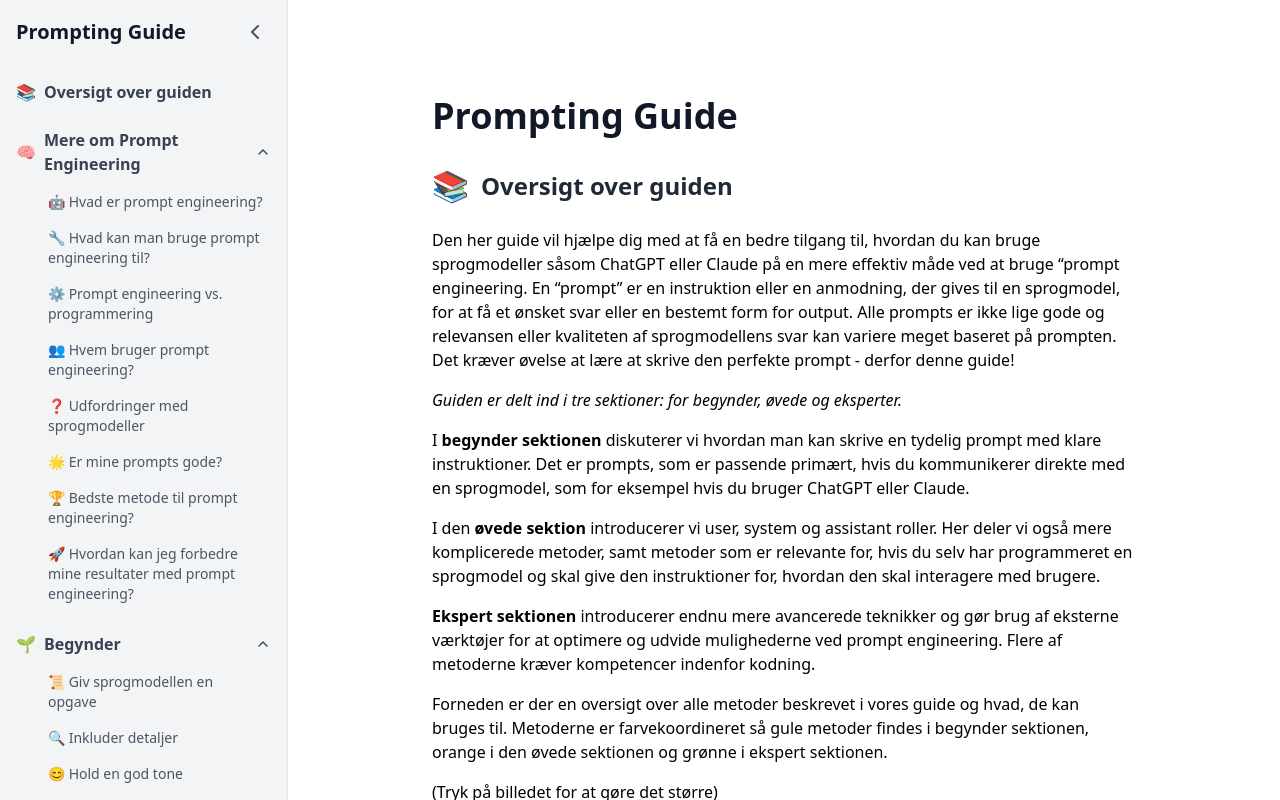
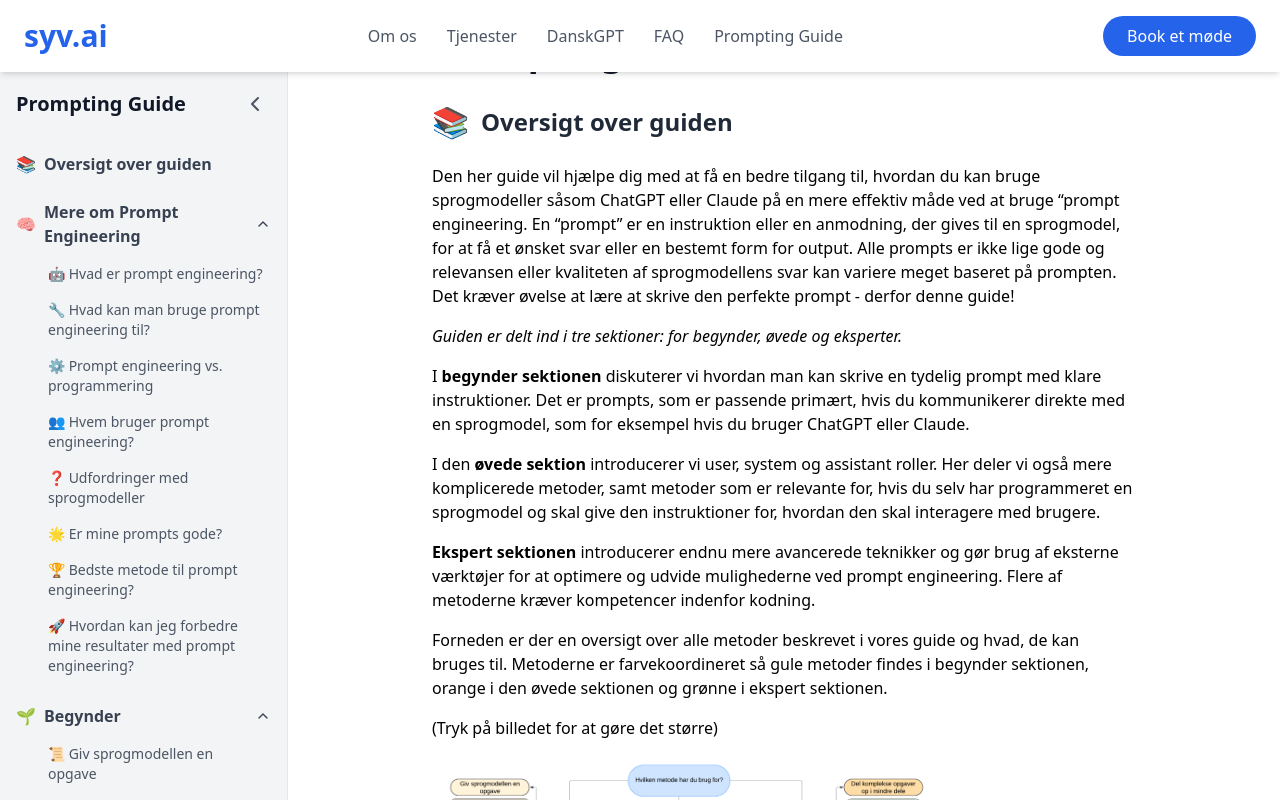
Before and after one commit to mhenrichsen/syv-ai-website, a React (Create React App) app: page /prompting-guide in a window 1280 px wide. Shown: the top 800 px of the page. Built offline with nearby package versions, Linux system fonts and the light colour scheme; the HTML template or start-up script is replaced by a standard one.

Commit message:
tilføjede header/navbar til prompting guide

```diff
--- a/src/components/MainPage.tsx
+++ b/src/components/MainPage.tsx
@@ -1,7 +1,8 @@
 'use client'
 
-import React, { useState, useEffect } from 'react'
+import React, { useState, useEffect, useRef } from 'react'
 import Sidebar from './Sidebar'
+import Header from '../Header'  // Update this import path if necessary
 import { promptGuideData, GuideData } from './PromptGuide'
 import ReactMarkdown from 'react-markdown'
 
@@ -218,27 +219,25 @@ export default function MainPage() {
   const [guideData, setGuideData] = useState<GuideData | null>(null)
   const [isSidebarCollapsed, setIsSidebarCollapsed] = useState(false)
   const [modalImage, setModalImage] = useState<string | null>(null)
+  const [headerHeight, setHeaderHeight] = useState(0)
+  const headerRef = useRef<HTMLDivElement>(null)
 
   useEffect(() => {
     setGuideData(promptGuideData)
   }, [])
 
   useEffect(() => {
-    const handleHashChange = () => {
-      const id = window.location.hash.slice(1)
-      if (id) {
-        const element = document.getElementById(id)
-        if (element) {
-          element.scrollIntoView({ behavior: 'smooth' })
-        }
+    const updateHeaderHeight = () => {
+      if (headerRef.current) {
+        setHeaderHeight(headerRef.current.offsetHeight)
       }
     }
 
-    window.addEventListener('hashchange', handleHashChange)
-    handleHashChange() // Handle initial hash on page load
+    updateHeaderHeight()
+    window.addEventListener('resize', updateHeaderHeight)
 
     return () => {
-      window.removeEventListener('hashchange', handleHashChange)
+      window.removeEventListener('resize', updateHeaderHeight)
     }
   }, [])
 
@@ -248,7 +247,10 @@ export default function MainPage() {
 
   return (
     <div className="min-h-screen bg-white">
-      <div className="pt-16"> {/* You may want to adjust or remove this padding */}
+      <div ref={headerRef}>
+        <Header />
+      </div>
+      <div style={{ paddingTop: `${headerHeight}px` }}>
         <Sidebar onToggle={handleSidebarToggle} />
 
         <main className={`transition-all duration-300 ease-in-out ${
--- a/src/components/Sidebar.tsx
+++ b/src/components/Sidebar.tsx
@@ -1,6 +1,6 @@
 'use client'
 
-import React, { useState, useEffect } from 'react'
+import React, { useState, useEffect, useRef } from 'react'
 import { promptGuideData } from './PromptGuide'
 import { FiChevronLeft, FiChevronRight, FiChevronDown, FiChevronUp } from 'react-icons/fi'
 
@@ -24,7 +24,7 @@ interface GuideData {
 }
 
 interface SidebarProps {
-  onToggle: (collapsed: boolean) => void
+  onToggle: (collapsed: boolean) => void;
 }
 
 const COLLAPSIBLE_SECTIONS = ['mere-om-prompt-engineering', 'begynder', 'øvede', 'ekspert'];
@@ -34,6 +34,8 @@ export default function Sidebar({ onToggle }: SidebarProps) {
   const [guideData, setGuideData] = useState<GuideData | null>(null)
   const [openSections, setOpenSections] = useState<{ [key: string]: boolean }>({})
   const [openMethods, setOpenMethods] = useState<{ [key: string]: boolean }>({})
+  const [headerHeight, setHeaderHeight] = useState(0)
+  const sidebarRef = useRef<HTMLElement>(null)
 
   useEffect(() => {
     setGuideData(promptGuideData)
@@ -43,6 +45,22 @@ export default function Sidebar({ onToggle }: SidebarProps) {
       return acc;
     }, {} as { [key: string]: boolean });
     setOpenSections(initialOpenSections);
+  }, [])
+
+  useEffect(() => {
+    const updateHeaderHeight = () => {
+      const header = document.getElementById('NavHeader')
+      if (header) {
+        setHeaderHeight(header.offsetHeight)
+      }
+    }
+
+    updateHeaderHeight()
+    window.addEventListener('resize', updateHeaderHeight)
+
+    return () => {
+      window.removeEventListener('resize', updateHeaderHeight)
+    }
   }, [])
 
   const toggleSidebar = () => {
@@ -85,10 +103,17 @@ export default function Sidebar({ onToggle }: SidebarProps) {
   };
 
   return (
-    <aside className={`fixed top-0 left-0 h-screen bg-gray-100 text-gray-800 transition-all duration-300 ease-in-out ${
-      isCollapsed ? 'w-16' : 'w-72'
-    } border-r border-gray-200`}>
-      <div className="h-full flex flex-col">
+    <aside
+      ref={sidebarRef}
+      className={`fixed left-0 bg-gray-100 text-gray-800 transition-all duration-300 ease-in-out ${
+        isCollapsed ? 'w-16' : 'w-72'
+      } border-r border-gray-200 overflow-hidden`}
+      style={{
+        height: `calc(100vh - ${headerHeight}px)`,
+        top: `${headerHeight}px`
+      }}
+    >
+      <div className="h-full flex flex-col overflow-y-auto">
         <div className="p-4 flex items-center justify-between">
           <h1 className={`text-xl font-bold text-gray-900 transition-opacity duration-300 ${
             isCollapsed ? 'opacity-0 w-0' : 'opacity-100 w-auto'
```
